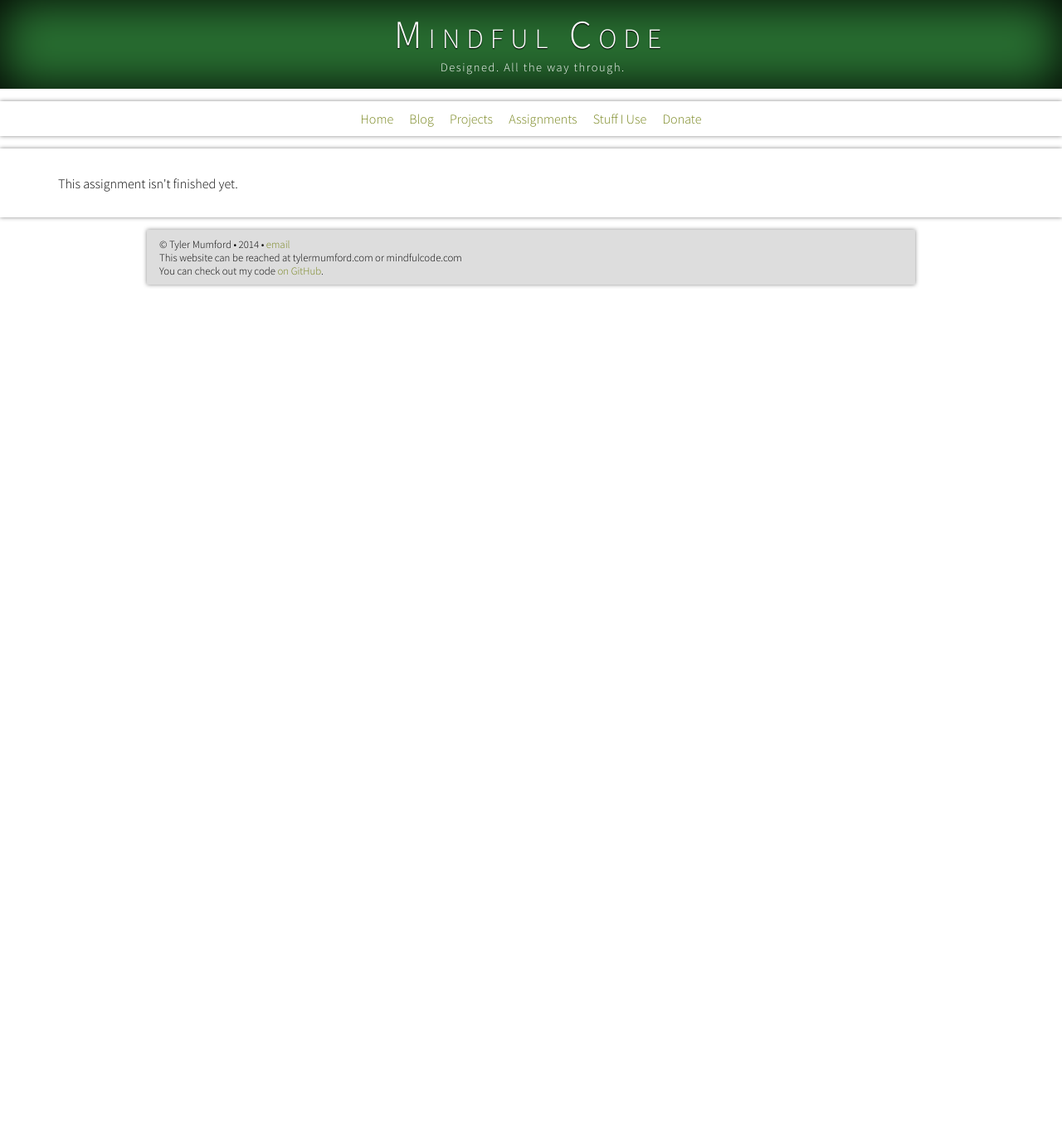
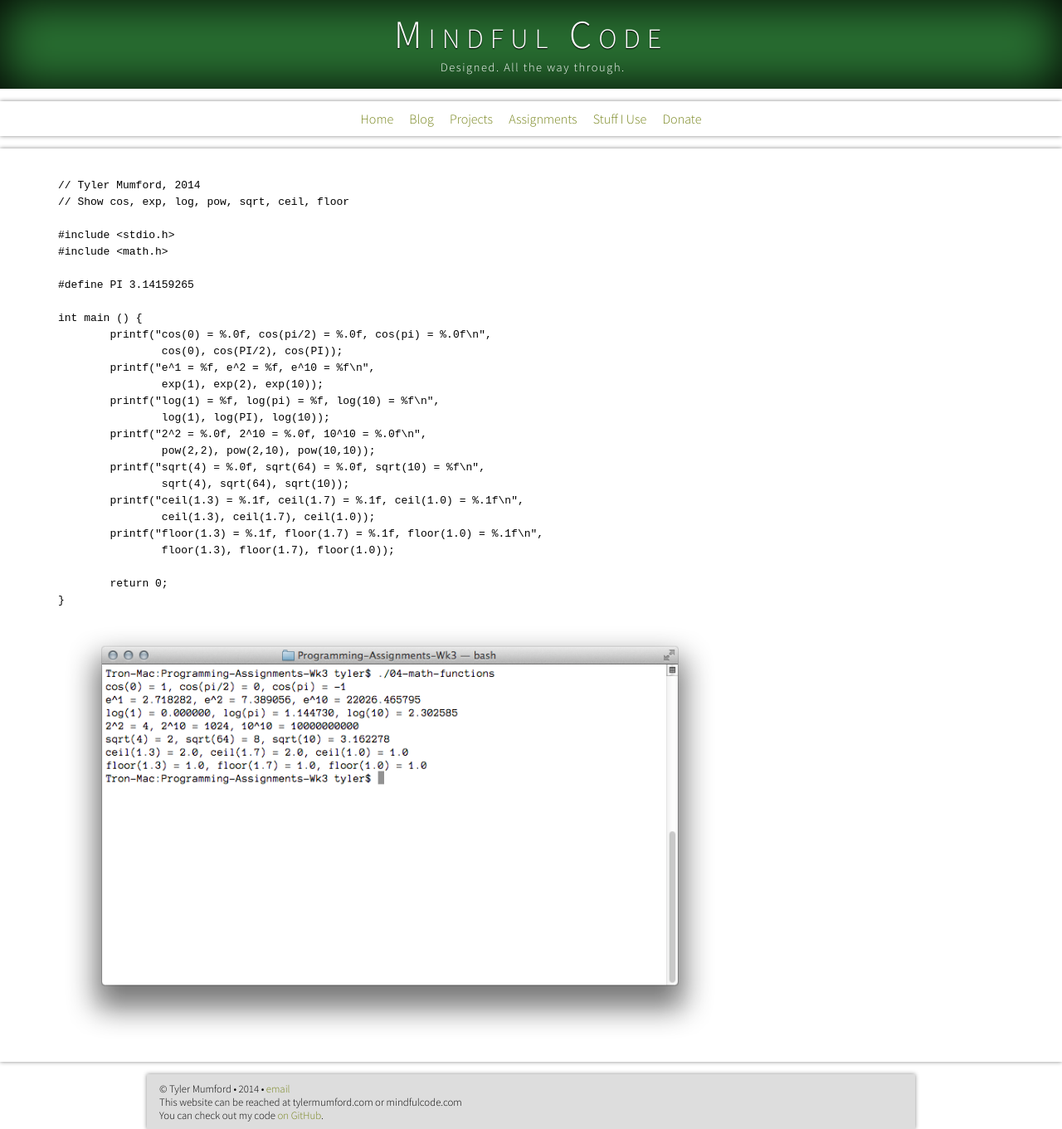
Before and after one commit to tylermumford/website-old, a Jekyll site: the page built from _assignments/week3/04-math-functions.html, in a window 1280 px wide. Shown: the whole page at 83% size. Built offline with Jekyll 4.4.1, drawn with Linux system fonts in a browser that asks for light colours; Markdown is read by kramdown in place of the engine named in the settings; before the commit the page ends 900 px from its top, so only the background shows below that.

Commit message:
Finished week 3 assignment 4, added monospace.
Because having code display in the default font is ugly.

```diff
--- a/_assignments/week3/04-math-functions.html
+++ b/_assignments/week3/04-math-functions.html
@@ -6,7 +6,33 @@ title: 04-math-functions
 ---
 
 {% highlight c++ %}
-This assignment isn't finished yet.
+// Tyler Mumford, 2014
+// Show cos, exp, log, pow, sqrt, ceil, floor
+
+#include <stdio.h>
+#include <math.h>
+
+#define PI 3.14159265
+
+int main () {
+	printf("cos(0) = %.0f, cos(pi/2) = %.0f, cos(pi) = %.0f\n",
+		cos(0), cos(PI/2), cos(PI));
+	printf("e^1 = %f, e^2 = %f, e^10 = %f\n",
+		exp(1), exp(2), exp(10));
+	printf("log(1) = %f, log(pi) = %f, log(10) = %f\n",
+		log(1), log(PI), log(10));
+	printf("2^2 = %.0f, 2^10 = %.0f, 10^10 = %.0f\n",
+		pow(2,2), pow(2,10), pow(10,10));
+	printf("sqrt(4) = %.0f, sqrt(64) = %.0f, sqrt(10) = %f\n",
+		sqrt(4), sqrt(64), sqrt(10));
+	printf("ceil(1.3) = %.1f, ceil(1.7) = %.1f, ceil(1.0) = %.1f\n",
+		ceil(1.3), ceil(1.7), ceil(1.0));
+	printf("floor(1.3) = %.1f, floor(1.7) = %.1f, floor(1.0) = %.1f\n",
+		floor(1.3), floor(1.7), floor(1.0));
+
+	return 0;
+}
+
 {% endhighlight %}
 
-<!-- <img src="04-math-functions.png"> -->
+<img src="04-math-functions.png">
--- a/css/global-style.css
+++ b/css/global-style.css
@@ -60,7 +60,8 @@ h2 {
   font-size: 1.6rem;
 }
 
-pre {
+pre * {
+    font-family: monospace;
     white-space: pre-wrap;       /* CSS 3 */
     white-space: -moz-pre-wrap;  /* Mozilla, since 1999 */
     white-space: -pre-wrap;      /* Opera 4-6 */
```
Also changed, not shown: _assignments/week3/04-math-functions.png (added).
